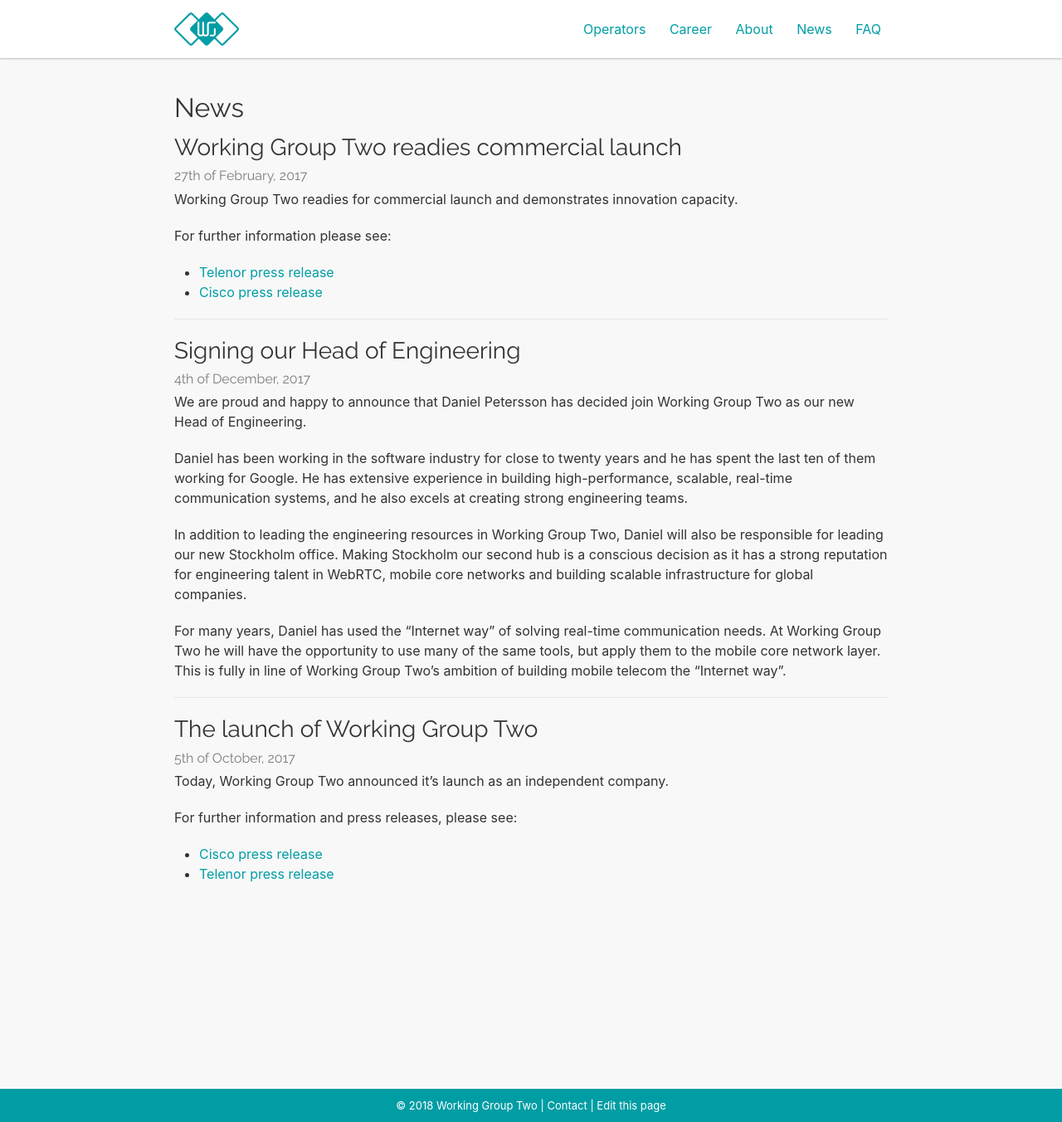
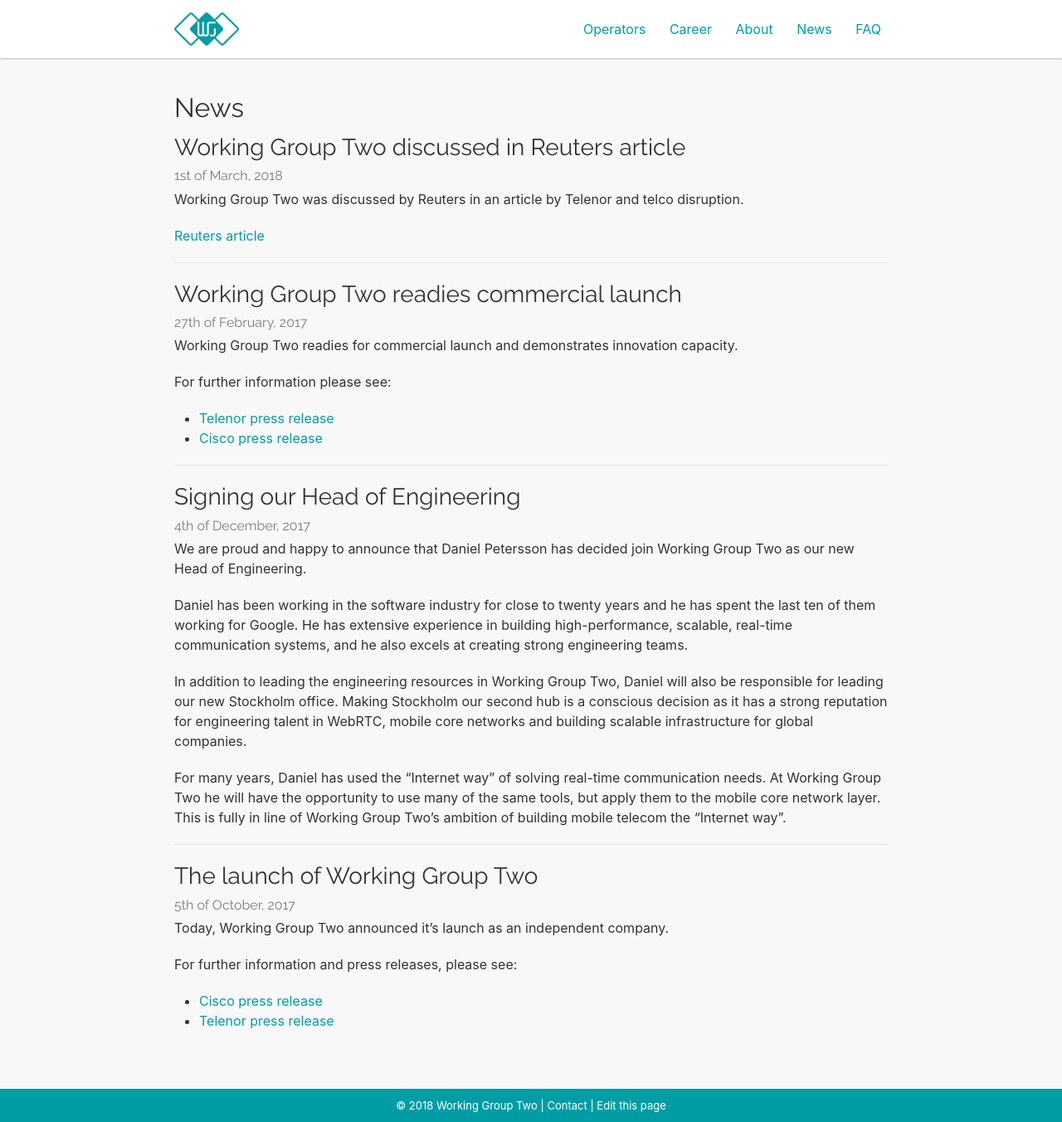
Before and after one commit to working-group-two/engineering-blog, a Jekyll site: the page built from pages/news.md, in a window 1280 px wide and 1352 px high. Shown: the whole window at 83% size. Built offline with Jekyll 4.4.1, drawn with Linux system fonts in a browser that asks for light colours; nearby versions of some CDN libraries.

Commit message:
Update news.md

```diff
--- a/pages/news.md
+++ b/pages/news.md
@@ -5,6 +5,15 @@
 ---
 
 # News
+
+## Working Group Two discussed in Reuters article
+### 1st of March, 2018
+
+Working Group Two was discussed by Reuters in an article by Telenor and telco disruption.
+
+[Reuters article](https://www.reuters.com/article/us-telecoms-mobileworld-telenor/norways-telenor-seeks-salvation-in-the-cloud-idUSKCN1GD5JA)
+
+---
 
 ## Working Group Two readies commercial launch
 ### 27th of February, 2017
```
